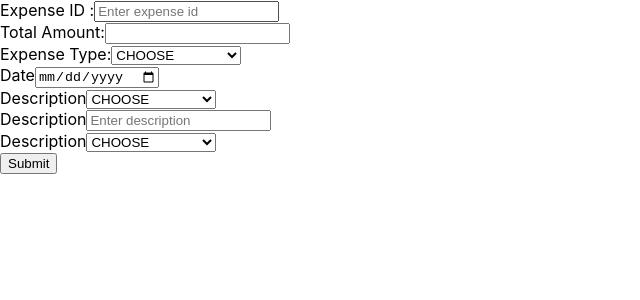
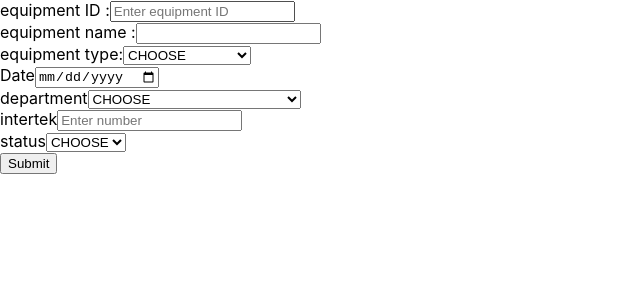
Before and after one commit to devinbi/devinbi-serandibtea, a React (Create React App) app in the folder frontend/: page / in a window 1280 px wide. Shown: the top 300 px of the page, without its empty margins (0-640 px from the left). Built offline with nearby package versions, Linux system fonts and the light colour scheme.

Commit message:
update_form_placeholder_names_for_consistency_and_clarity

```diff
--- a/frontend/src/components/equipmentManagement/Addallocating.js
+++ b/frontend/src/components/equipmentManagement/Addallocating.js
@@ -32,7 +32,7 @@ function AddAllocating() {
     <div className="container">
       <form onSubmit={sendData}>
         <div class="form-group">
-          <label for="orderid">Order ID :</label>
+          <label for="orderid">equipment ID :</label>
           <input
             type="text"
             class="form-control"
@@ -44,7 +44,7 @@ function AddAllocating() {
           />
         </div>
         <div className="form-group">
-          <label for="ordertype">Order Type:</label>
+          <label for="ordertype">department Type:</label>
           <input
             type="text"
             class="form-control"
@@ -57,7 +57,7 @@ function AddAllocating() {
         </div>
 
         <div className="form-group">
-          <label for="numberofunits">Number of units</label>
+          <label for="numberofunits">wattage</label>
           <input
             type="text"
             class="form-control"
@@ -70,12 +70,12 @@ function AddAllocating() {
         </div>
 
         <div class="form-group">
-          <label for="unitprice">Unit Price :</label>
+          <label for="unitprice"> hours</label>
           <input
             type="text"
             class="form-control"
             id="unitprice"
-            placeholder="Enter unit price"
+            placeholder="Enter number of hours"
             onChange={(e) => {
               setHours(e.target.value);
             }}
--- a/frontend/src/components/equipmentManagement/Addequipment.js
+++ b/frontend/src/components/equipmentManagement/Addequipment.js
@@ -48,8 +48,8 @@ export  default function Addequipment(){
                   <title Add expense />
                     <form onSubmit={sendData}>
                     <div class="form-group">
-                            <label for="expenseid">Expense ID :</label>
-                            <input type="text" class="form-control" id="expenseid" pattern="[E][0-9]{4}" placeholder="Enter expense id"
+                            <label for="expenseid">equipment ID :</label>
+                            <input type="text" class="form-control" id="expenseid" pattern="[E][0-9]{4}" placeholder="Enter equipment ID"
                             onChange={(e)=>{
                                 setEquipmentid(e.target.value);
                             }}/>
@@ -58,7 +58,7 @@ export  default function Addequipment(){
 
 
                         <div class="form-group">
-                            <label for="totalamount">Total Amount:</label>
+                            <label for="totalamount">equipment name :</label>
                             <input type="text" class="form-control" id="totalamount"
                             onChange={(e)=>{
                                 setEquipmentname(e.target.value);
@@ -69,16 +69,16 @@ export  default function Addequipment(){
 
 
                         <div class="form-group">
-                            <label for="expensetype">Expense Type:</label>
+                            <label for="expensetype">equipment type:</label>
                             <select name ="expensetype" class="form-control" id="expensetype"
                             onChange={(e)=>{
                                 setEquipmenttype(e.target.value);
 
                             }}>
                              <option >CHOOSE</option>
-                             <option value="supplier">Supplier Cost</option>
-                             <option value="maintenance">Maintenance Cost</option>
-                             <option value="salary">Salary Cost</option>
+                             <option value="supplier">office equipment</option>
+                             <option value="maintenance">factory equipment</option>
+
                             </select>
                          </div>
 
@@ -91,33 +91,34 @@ export  default function Addequipment(){
                         </div>
 
                         <div className="form-group">
-                            <label for="description">Description</label>
-                            <select type="text" class="form-control" id="description" placeholder="Enter description" onChange={(e)=>{
+                            <label for="description">department</label>
+                            <select type="text" class="form-control" id="description" placeholder="choose department" onChange={(e)=>{
                                 setDepartment(e.target.value);
                             }}>
                                 <option >CHOOSE</option>
-                             <option value="supplier">Supplier Cost</option>
-                             <option value="maintenance">Maintenance Cost</option>
-                             <option value="salary">Salary Cost</option>
+                             <option value="supplier">withering department</option>
+                             <option value="maintenance">rolling department</option>
+                             <option value="salary">oxidation and drying department</option>
                             </select>
                         </div>
 
                         <div className="form-group">
-                            <label for="description">Description</label>
-                            <input type="text" class="form-control" id="description" placeholder="Enter description" onChange={(e)=>{
+                            <label for="description">intertek</label>
+                            <input type="text" class="form-control" id="description" placeholder="Enter number" onChange={(e)=>{
                                 setIntertek(e.target.value);
                             }}/>
                         </div>
 
                         <div className="form-group">
-                            <label for="description">Description</label>
+                            <label for="description">status</label>
                             <select type="text" class="form-control" id="description" placeholder="Enter description" onChange={(e)=>{
                                 setStatus(e.target.value);
                             }}>
                                 <option >CHOOSE</option>
-                             <option value="supplier">Supplier Cost</option>
-                             <option value="maintenance">Maintenance Cost</option>
-                             <option value="salary">Salary Cost</option>
+                             <option value="supplier">idle</option>
+                             <option value="maintenance">active</option>
+                             <option value="salary">replace</option>
+                             <option value="salary">repair</option>
                             </select>
                         </div>
 
```
